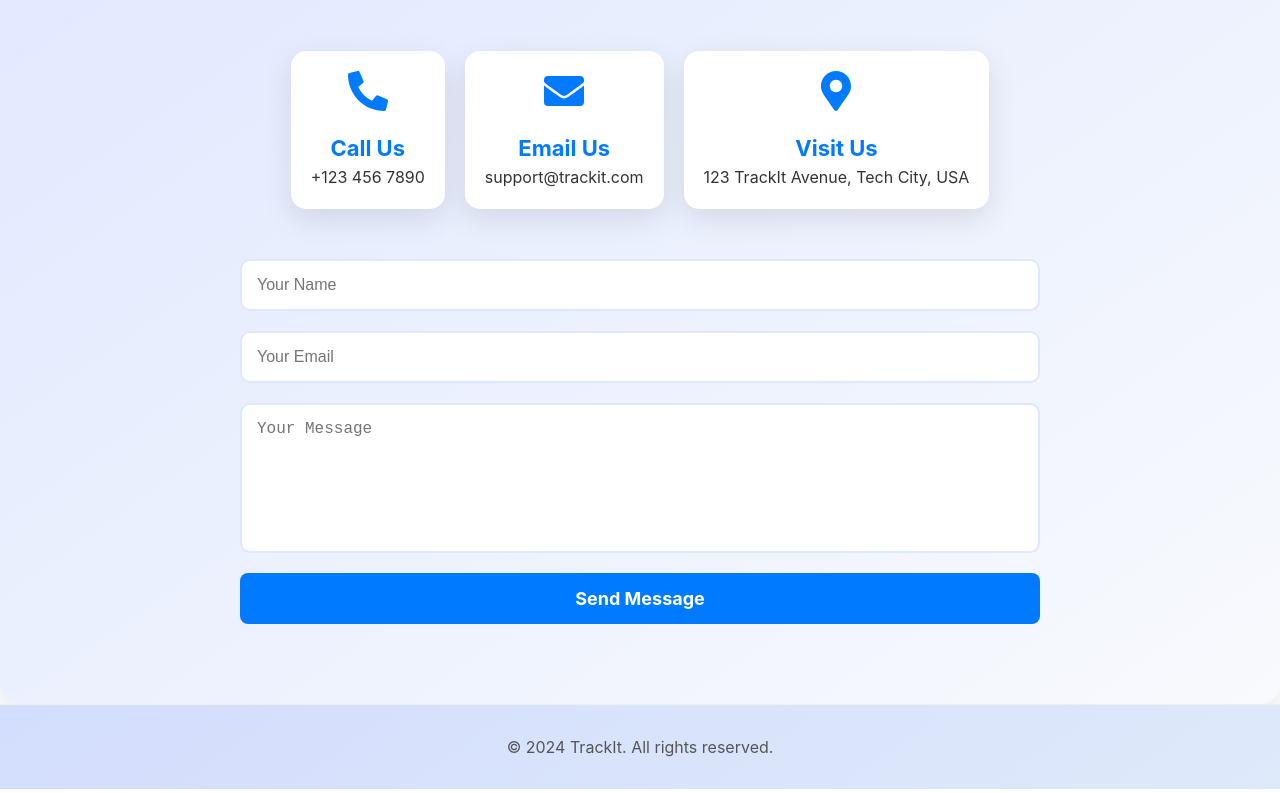
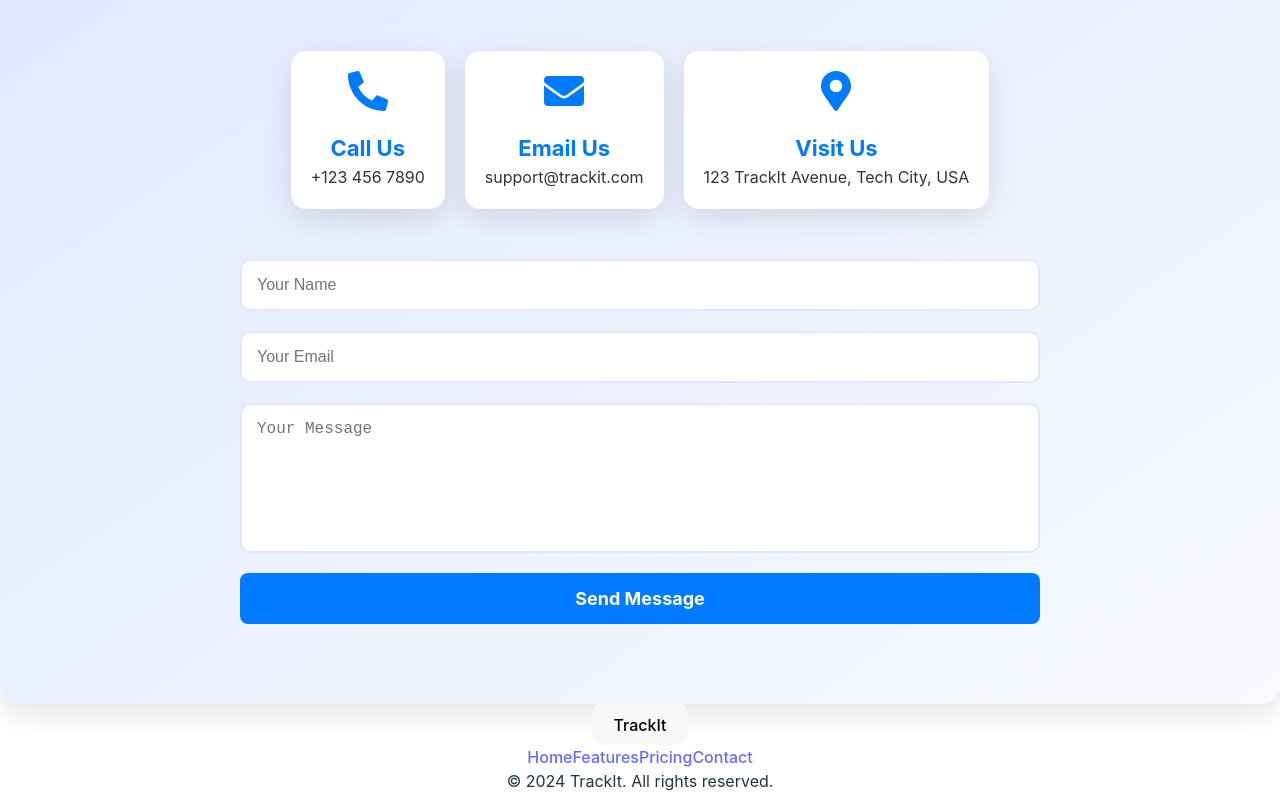
Before and after one commit to ejirocastro/trakkr_alx, a React (Vite) app in the folder frontend/: page / in a window 1280 px wide. Shown: the part 4024-4817 px from the top of the page. Built offline with nearby package versions, Linux system fonts and the light colour scheme; no server answers.

Commit message:
Implement Footer component for site navigation and contact

```diff
--- a/frontend/src/components/Footer/Footer.jsx
+++ b/frontend/src/components/Footer/Footer.jsx
@@ -1,11 +1,32 @@
 import React from 'react';
 import './Footer.css';
 
-function Footer() {
+function Footer()
+{
   return (
-    <footer className="footer">
-      <p>© 2024 TrackIt. All rights reserved.</p>
+    <footer className="bg-gradient-to-b from-slate-900 via-slate-800 to-blue-900 text-white py-8">
+      <div className="max-w-7xl mx-auto px-4 sm:px-6 lg:px-8 flex flex-col md:flex-row justify-between items-center">
+        <div className="mb-4 md:mb-0">
+          {/* <span className="text-lg font-bold">TrackIt</span> */}
+          <button className="text-3xl font-bold text-gray-800 transition-colors duration-300 bg-transparent border-none hover:border-none hover:text-blue-500 focus:outline-none">
+            <span className="bg-gradient-to-r from-blue-500 to-purple-500 bg-clip-text text-transparent">TrackIt</span>
+          </button>
+        </div>
+        <div className="flex space-x-6">
+          <a href="#" className="hover:text-blue-500 transition-colors text-slate-100 duration-300">Home</a>
+          <a href="#features" className="hover:text-blue-500 transition-colors text-slate-100 duration-300">Features</a>
+          <a href="#pricing" className="hover:text-blue-500 transition-colors text-slate-100 duration-300">Pricing</a>
+          <a href="#contact" className="hover:text-blue-500 transition-colors text-slate-100 duration-300">Contact</a>
+        </div>
+        <div className="mt-4 md:mt-0">
+          <p className="text-sm text-slate-100">&copy; 2024 TrackIt. All rights reserved.</p>
+        </div>
+      </div>
     </footer>
+
+    // <footer className="footer">
+    //   <p>© 2024 TrackIt. All rights reserved.</p>
+    // </footer>
   );
 }
 
```
